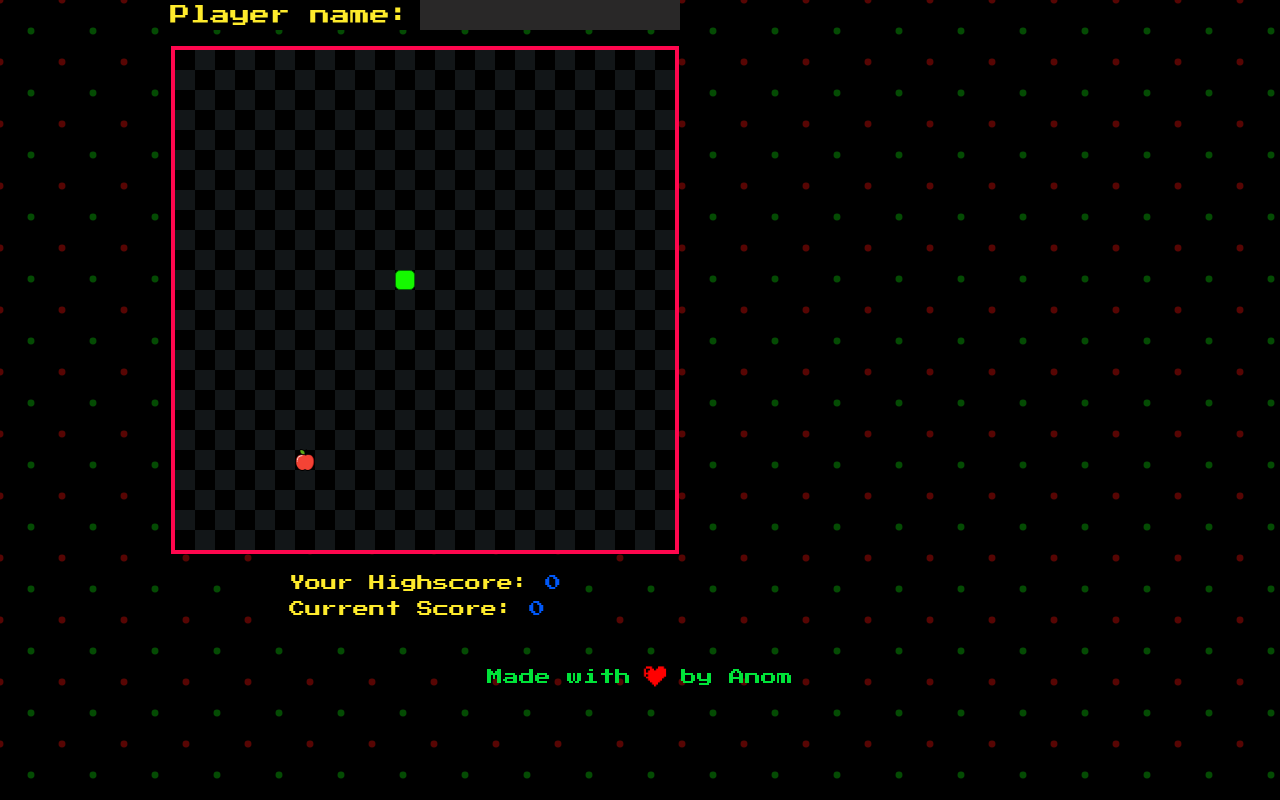
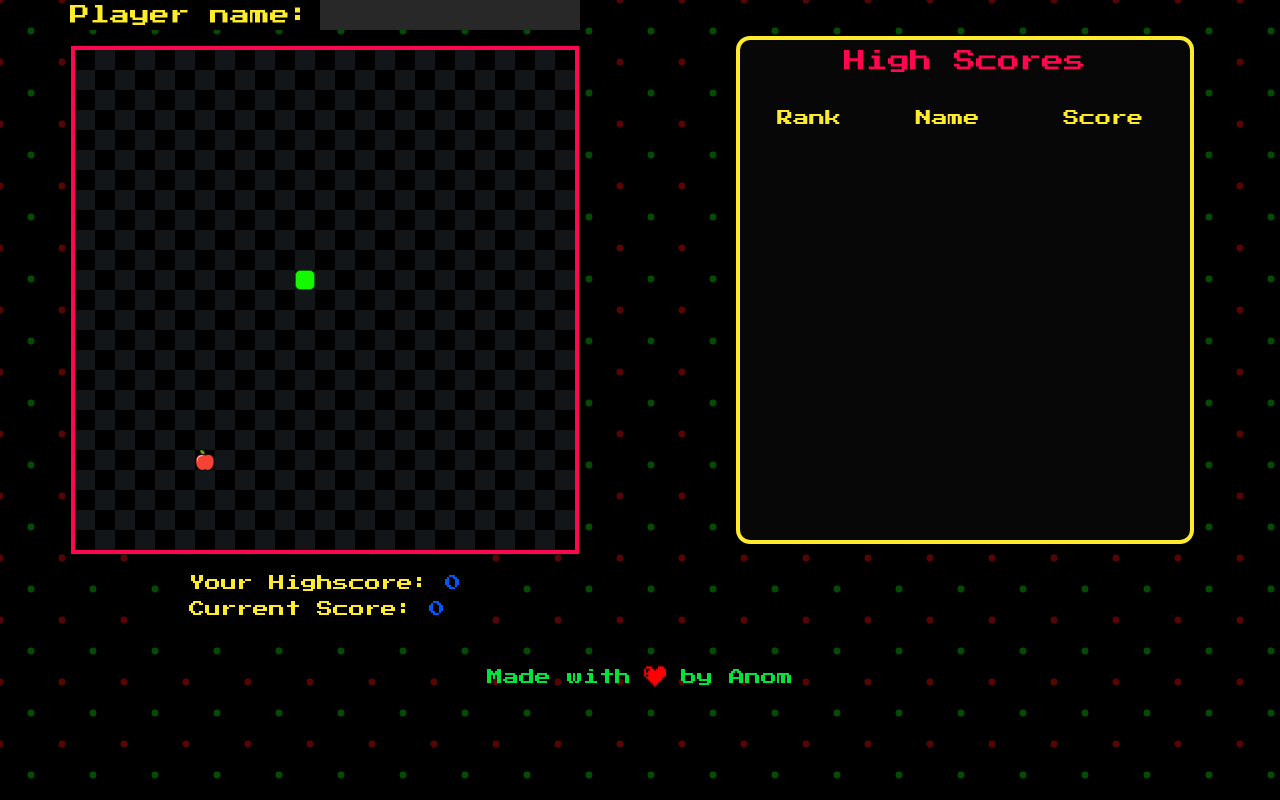
Before and after one commit to anomic30/Snake-arcade, a React (Create React App) app: page / in a window 1280 px wide. Built offline with nearby package versions, Linux system fonts and the light colour scheme.

Commit message:
added Gameover & Scoreboard

```diff
--- a/src/components/ScoreBoard/ScoreBoard.css
+++ b/src/components/ScoreBoard/ScoreBoard.css
@@ -0,0 +1,102 @@
+.scoreBoard{
+    max-width: 450px;
+    height: 500px;
+    background-color: rgb(7, 7, 7);
+    margin: 40px 20px;
+    outline: 4px solid #feeb2c;
+    border-radius: 10px;
+    display: flex;
+    flex-direction: column;
+    align-items: center;
+}
+
+.high-scores{
+    padding: 10px;
+}
+
+.high-scores p{
+    font-size: 22px;
+    color: #ff074e;
+    font-family: 'Press Start 2P', cursive;
+}
+
+table{
+    width: 450px;
+    border-collapse: separate;
+    border-spacing: 0 1em;
+}
+
+thead{
+    color: #feeb2c;
+}
+
+.tdhead{
+    font-family: 'Press Start 2P', cursive;
+    text-align: center;
+}
+
+thead{
+    height: 40px;
+    padding-bottom: 20px;
+}
+
+.tdbody{
+    color: #0058f8;
+    font-family: 'Press Start 2P', cursive;
+    text-align: center;
+}
+
+/*--------------- Trying to make it responsible for smaller screen :) ------------------*/
+@media only screen and (max-height: 790px) {
+    .scoreBoard{
+        height: 400px;
+        width: 400px;
+        padding: 5px;
+    }
+    table{
+        width: 400px;
+    }
+    .tdbody{
+        font-size: 12px;
+    }
+}
+
+@media only screen and (max-height: 600px){
+    .scoreBoard{
+        height: 350px;
+        max-width: 350px;
+    }
+    table{
+        width: 350px;
+        border-spacing: 0 12px;
+    }
+    .tdhead{
+        font-size: 14px;
+    }
+    .tdbody{
+        font-size: 12px;
+    }
+    .high-scores{
+        padding: 5px;
+    }
+}
+
+@media only screen and (max-width: 450px){
+    .scoreBoard{
+        height: 400px;
+        width: 300px;
+        /* padding: 5px; */
+    }
+    table{
+        width: 300px;
+    }
+    .tdhead{
+        font-size: 14px;
+    }
+    .tdbody{
+        font-size: 12px;
+    }
+    .high-scores{
+        padding: 5px;
+    }
+}
--- a/src/components/ScoreBoard/ScoreBoard.jsx
+++ b/src/components/ScoreBoard/ScoreBoard.jsx
@@ -1,9 +1,36 @@
-import React from 'react'
+import React, { useState } from 'react';
+import './ScoreBoard.css';
 
 const ScoreBoard = () => {
-  return (
-    <div>ScoreBoard</div>
-  )
+    const [scores, setScores] = useState([]);
+
+    return (
+        <div className="scoreBoard">
+            <div className="high-scores">
+                <p>High Scores</p>
+            </div>
+            <table>
+                <thead>
+                    <tr>
+                        <td className="tdhead">Rank</td>
+                        <td className="tdhead">Name</td>
+                        <td className="tdhead">Score</td>
+                    </tr>
+                </thead>
+                <tbody>
+                    {scores.map((val, idx) => {
+                        return (
+                            <tr key={idx}>
+                                <td className="tdbody">{idx + 1}</td>
+                                <td className="tdbody">{val.player}</td>
+                                <td className="tdbody">{val.score}</td>
+                            </tr>
+                        );
+                    })}
+                </tbody>
+            </table>
+        </div>
+    )
 }
 
 export default ScoreBoard
```
Also changed, not shown: src/components/GameOver/GameOver.css (+75 -0 lines), src/components/GameOver/GameOver.jsx (+12 -5 lines).
